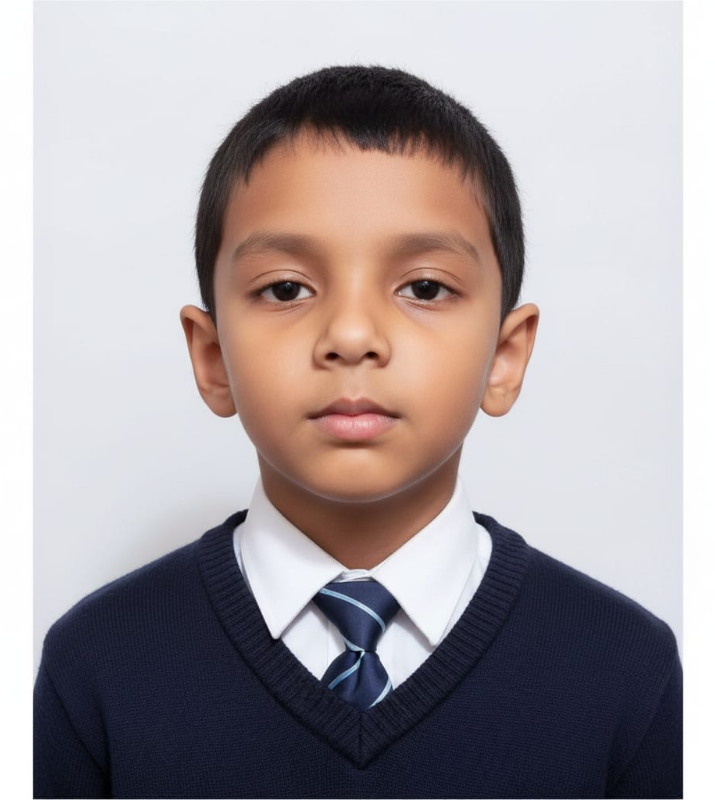
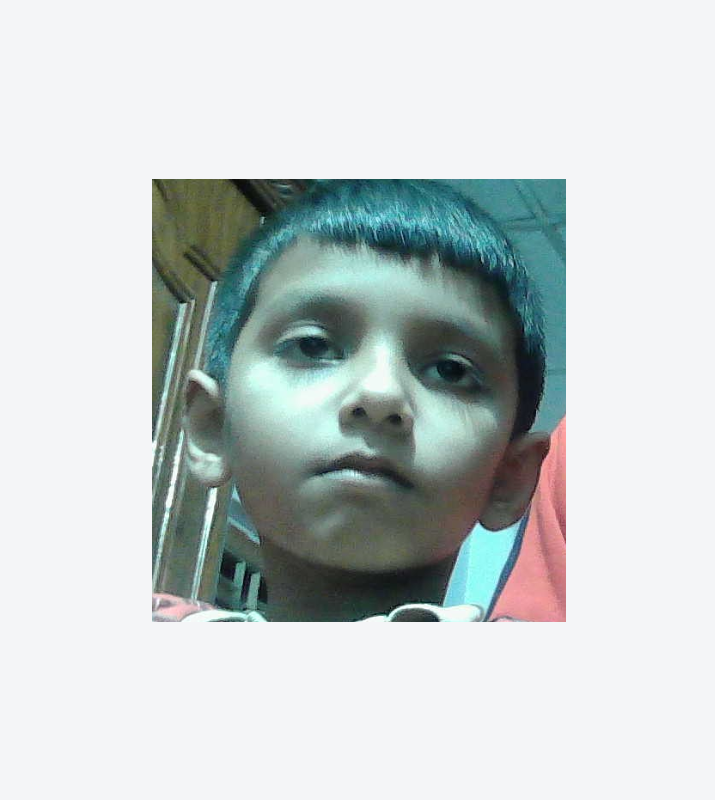
Before and after one commit to Far-han-Sa-d-ik/nijerhation2.0, a plain HTML site: page index.html in a window 1280 px wide. Shown: the whole page, without its empty margins (281-996 px from the left). Drawn offline with Linux system fonts and the light colour scheme.

Commit message:
Replace image source with new screenshot

```diff
--- a/index.html
+++ b/index.html
@@ -31,6 +31,6 @@
   </style>
 </head>
 <body>
-  <img src="nahian.jpg" alt="Portrait">
+  <img src="Screenshot 2026-11-26 180947.png" alt="Portrait">
 </body>
 </html>
```
